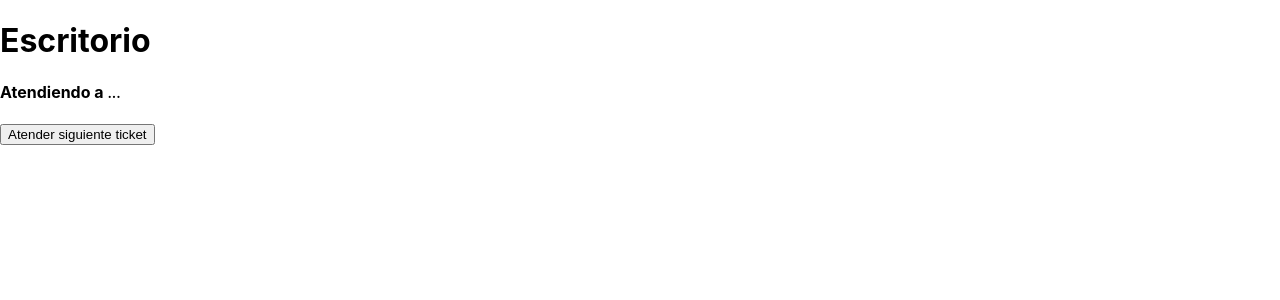
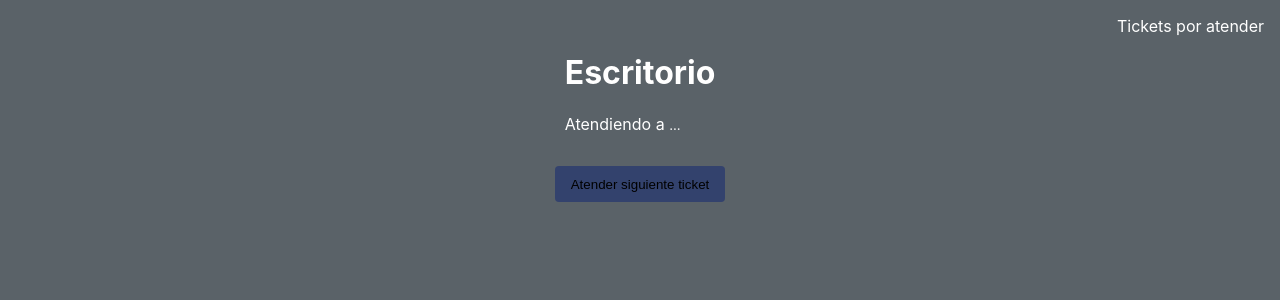
Before and after one commit to gkitas10/colas-front, a React (Create React App) app: page /employee-computer in a window 1280 px wide. Shown: the top 300 px of the page. Built offline with nearby package versions, Linux system fonts and the light colour scheme; no server answers.

Commit message:
Style EmployeeComputer

```diff
--- a/src/components/EmployeeComputer.js
+++ b/src/components/EmployeeComputer.js
@@ -1,14 +1,14 @@
 import React, { useState, useEffect } from 'react'
 import { useSearchParams } from 'react-router-dom';
+import styles from '../styles/EmployeeComputer.module.css';
 import socket from '../Socket';
 
 const EmployeeComputer = () => {
-
     const [ ticketassigned, setTicketassigned ] = useState('');
     const [ ticketqueue, setTicketqueue ] =useState('')
     const [searchParams] = useSearchParams();
     const computer = (Object.fromEntries([...searchParams]));
-
+console.log(computer);
     socket.on('ticket-queue', function(data) {
       console.log(data);
       setTicketqueue(data)
@@ -35,14 +35,17 @@ const EmployeeComputer = () => {
 
 
   return (
-    <div>
+    <div className={styles.main}>
+      <div className={styles.info_cont}>
+        <h1>Escritorio</h1>
+        <div>Atendiendo a <small>{ ticketassigned ? 'Ticket ' + ticketassigned : '...'}</small></div>
+        <div className={styles.pending_tickets}>Tickets por atender { ticketqueue }</div>
+      </div>
+      <div className={styles.form_cont}>
         <form onSubmit={handleSubmit}>
-        <h1>Escritorio</h1>
-        <h4>Atendiendo a <small>{ ticketassigned ? 'Ticket ' + ticketassigned : '...'}</small></h4>
-        <div>{ ticketqueue }</div>
-        <input type='submit' value='Atender siguiente ticket'/>
+          <input type='submit' value='Atender siguiente ticket' className={styles.input_submit}/>
         </form>
-
+      </div>
     </div>
   )
 }
--- /dev/null
+++ b/src/styles/EmployeeComputer.module.css
@@ -0,0 +1,34 @@
+.main {
+    background-color: #5a6268;
+    min-height: 100vh;
+    color: white;
+    display: flex;
+    flex-direction: column;
+    align-items: center;
+    position: relative;
+}
+
+.info_cont {
+    margin-top: 2em;
+    margin-bottom: 2em;
+}
+
+.pending_tickets {
+    position: absolute;
+    top:0;
+    right: 0;
+    padding: 1em 1em;
+}
+
+.form_cont {
+    display: flex;
+    justify-content: center;
+}
+
+.input_submit {
+    padding: .8em 1.2em;
+    border-radius: 4px;
+    background-color: #33426D;
+    border: none;
+    cursor: pointer;
+}
```
